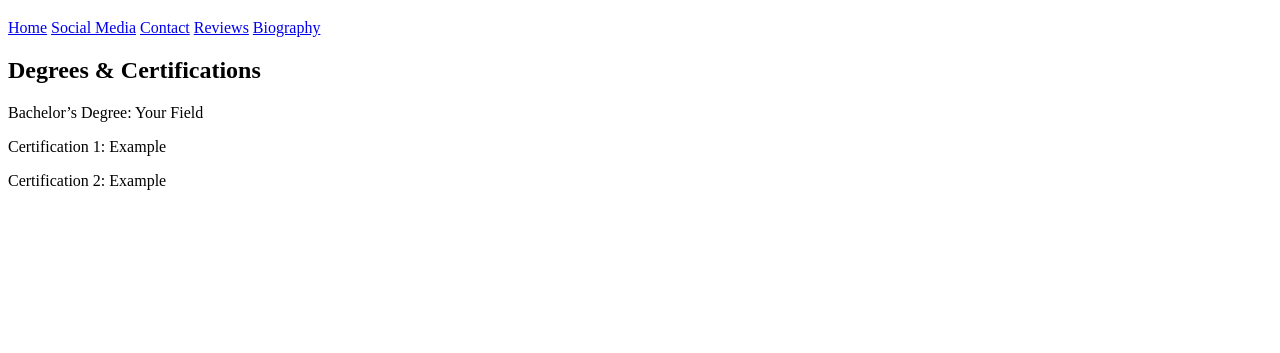
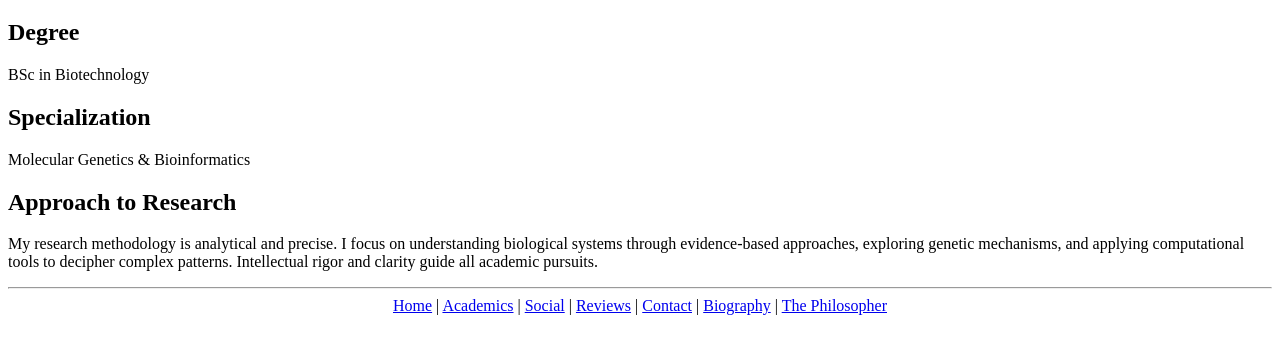
Before and after one commit to risenbigfish/Osama, a plain HTML site: page academics.html in a window 1280 px wide. Shown: the part 61-414 px from the top of the page. Drawn offline with Linux system fonts and the light colour scheme.

Commit message:
Update academics.html

```diff
--- a/academics.html
+++ b/academics.html
@@ -1,28 +1,54 @@
 <!DOCTYPE html>
 <html lang="en">
-<head><link rel="stylesheet" href="style.css">
-<meta charset="UTF-8">
-<meta name="viewport" content="width=device-width, initial-scale=1.0">
-<title>Osama | Academics</title>
-<link rel="stylesheet" href="style.css">
+<head>
+  <meta charset="UTF-8">
+  <title>Osama | Academics</title>
+  <meta name="viewport" content="width=device-width, initial-scale=1.0">
 </head>
 <body>
-<div class="container">
+
+  <main>
+
     <h1>Academic Qualifications</h1>
-    <div class="navbar">
-        <a href="index.html">Home</a>
-        <a href="social.html">Social Media</a>
-        <a href="contact.html">Contact</a>
-        <a href="reviews.html">Reviews</a>
-        <a href="bio.html">Biography</a>
-    </div>
 
-    <div class="box">
-        <h2>Degrees & Certifications</h2>
-        <p>Bachelor’s Degree: Your Field</p>
-        <p>Certification 1: Example</p>
-        <p>Certification 2: Example</p>
-    </div>
-</div>
+    <section>
+      <h2>Degree</h2>
+      <p>BSc in Biotechnology</p>
+    </section>
+
+    <section>
+      <h2>Specialization</h2>
+      <p>Molecular Genetics & Bioinformatics</p>
+    </section>
+
+    <section>
+      <h2>Approach to Research</h2>
+      <p>
+        My research methodology is analytical and precise. I focus on understanding
+        biological systems through evidence-based approaches, exploring genetic mechanisms,
+        and applying computational tools to decipher complex patterns. Intellectual rigor
+        and clarity guide all academic pursuits.
+      </p>
+    </section>
+
+  </main>
+
+  <hr>
+
+  <!-- Footer Navigation -->
+  <footer>
+    <center>
+      <nav>
+        <a href="index.html">Home</a> |
+        <a href="academics.html">Academics</a> |
+        <a href="social.html">Social</a> |
+        <a href="reviews.html">Reviews</a> |
+        <a href="contact.html">Contact</a> |
+        <a href="bio.html">Biography</a> |
+        <a href="philosopher.html">The Philosopher</a>
+      </nav>
+    </center>
+  </footer>
+
 </body>
 </html>
```
